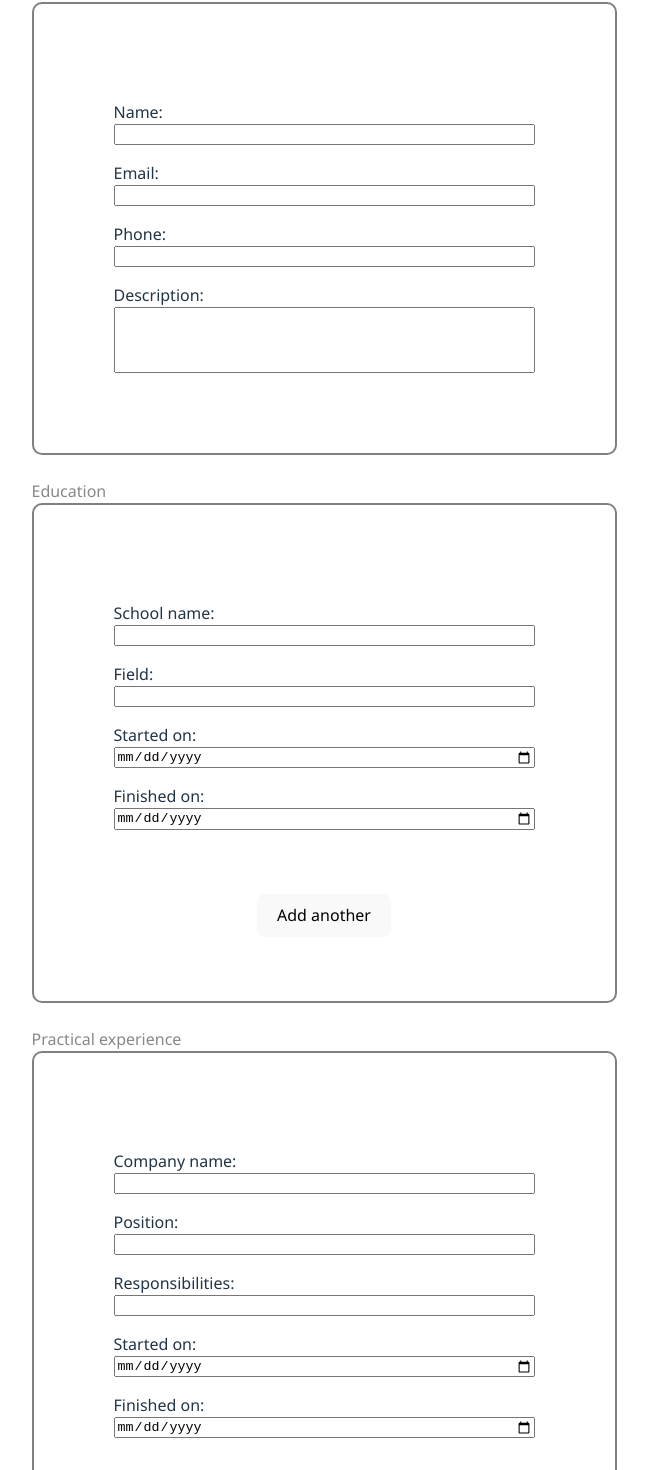
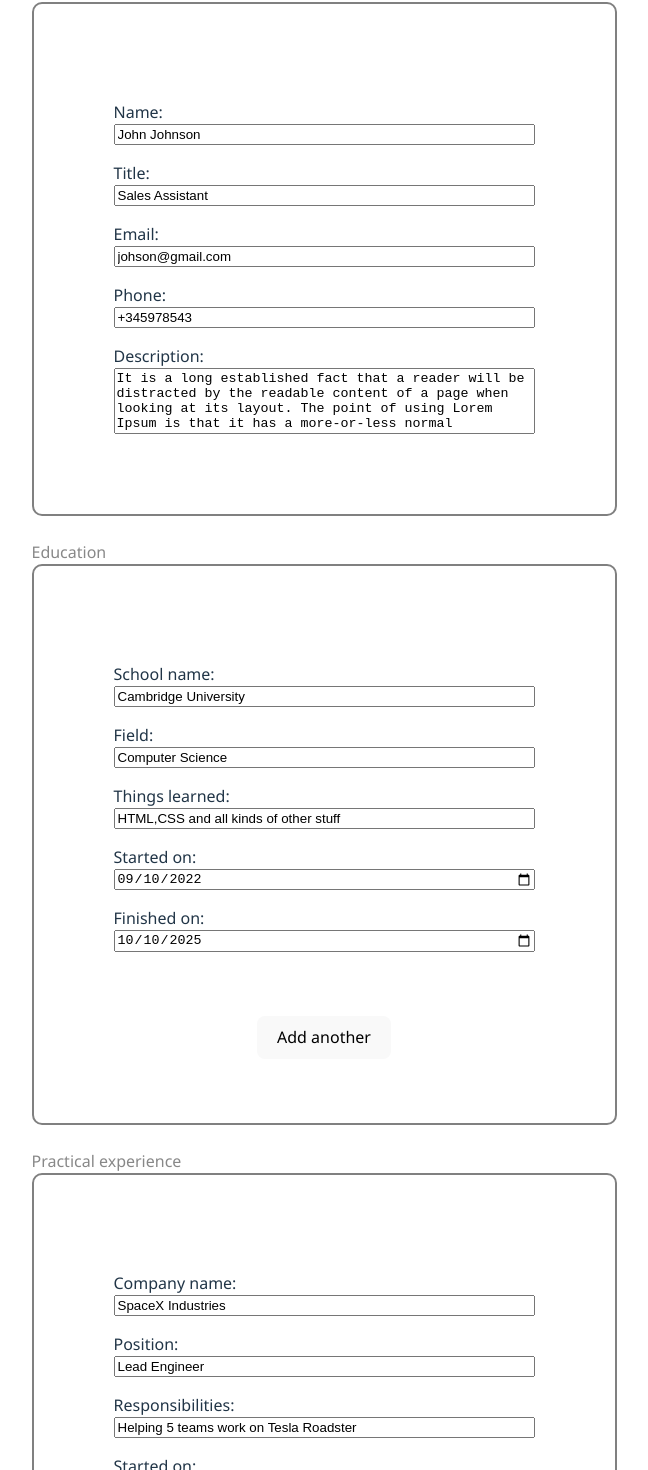
Before and after one commit to jusadocode/cv-application, a React (Vite) app: page / in a window 1280 px wide. Shown: the part 179-1649 px from the top of the page, without its empty margins (316-964 px from the left). Built offline with nearby package versions, Linux system fonts and the light colour scheme.

Commit message:
adding finished assignment

```diff
--- a/src/App.jsx
+++ b/src/App.jsx
@@ -6,11 +6,35 @@ import DisplaySection from './components/displaySection';
 
 function App() {
 
+  const initialGeneralInfo = {
+    name: 'John Johnson',
+    title: 'Sales Assistant',
+    'e-mail': 'johson@gmail.com',
+    phone: '+345978543',
+    description: "It is a long established fact that a reader will be distracted by the readable content of a page when looking at its layout. The point of using Lorem Ipsum is that it has a more-or-less normal distribution of letters, as opposed to using 'Content here, content here', making it look like readable English."
+  }
+
+  const initialEduInfo = {
+    school: 'Cambridge University',
+    field: 'Computer Science',
+    summary: 'HTML,CSS and all kinds of other stuff',
+    'study-start': '2022-09-10',
+    'study-end': '2025-10-10',
+  }
+
+  const initialPracticalInfo = {
+    name: 'SpaceX Industries',
+    position: 'Lead Engineer',
+    responsibilities: 'Helping 5 teams work on Tesla Roadster',
+    'work-start': '2025-10-10',
+    'work-end': '2027-10-10',
+  }
+
   const [isDisplaying, setIsDisplaying] = useState(false);
 
-  const [generalInfo, setGeneralInfo] = useState({})
-  const [eduInfo, setEduInfo] = useState([])
-  const [practicalInfo, setPracticalInfo] = useState([])
+  const [generalInfo, setGeneralInfo] = useState(initialGeneralInfo)
+  const [eduInfo, setEduInfo] = useState([initialEduInfo])
+  const [practicalInfo, setPracticalInfo] = useState([initialPracticalInfo])
 
 
 
--- a/src/components/creationSection.jsx
+++ b/src/components/creationSection.jsx
@@ -11,29 +11,33 @@ function CreationSection({setGeneralInfo, setEduInfo, setPracticalInfo, generalI
   const [practicalAmount, setPracticalAmount] = useState(practicalInfo.length || 1);
 
   const addEduSection = () => {
-    setEduAmount(eduAmount + 1);
+    const newEduInfo = [...eduInfo, {}];
+
+    setEduInfo(newEduInfo);
+    setEduAmount(newEduInfo.length);
+
   };
 
   const addPracticalSection = () => {
-    setPracticalAmount(practicalAmount + 1);
+    const newPracticalInfo = [...practicalInfo, {}];
+    setPracticalInfo(newPracticalInfo);
+    setPracticalAmount(newPracticalInfo.length);
   };
 
   const removeEduSection = () => {
-    if(eduInfo.length === eduAmount) {
-      eduInfo = eduInfo.splice(eduInfo.length - 2, 1);
-      setEduInfo(eduInfo);
+    if (eduAmount > 1) {
+      const newEduInfo = eduInfo.slice(0, -1);
+      setEduInfo(newEduInfo);
+      setEduAmount(newEduInfo.length);
     }
-
-    setEduAmount(eduAmount - 1);
   };
 
   const removePracticalSection = () => {
-    if(practicalInfo.length === practicalAmount) {
-      practicalInfo = practicalInfo.splice(practicalInfo.length - 2, 1);
-      setEduInfo(practicalInfo);
+    if (practicalAmount > 1) {
+      const newPracticalInfo = practicalInfo.slice(0, -1);
+      setPracticalInfo(newPracticalInfo);
+      setPracticalAmount(newPracticalInfo.length);
     }
-
-    setPracticalAmount(practicalAmount - 1);
   };
 
   return (
--- a/src/components/displaySection.jsx
+++ b/src/components/displaySection.jsx
@@ -2,7 +2,7 @@ import { useState } from 'react'
 
 import '../styles/DisplaySection.css'
 
-import photo from'../assets/react.svg'
+import photo from'../assets/user.png'
 
 function DisplaySection({generalInfo, eduInfo, practicalInfo}) {
     return (
@@ -15,68 +15,68 @@ function DisplaySection({generalInfo, eduInfo, practicalInfo}) {
                 </div>
 
                 <div className="about-section">
-                <h2>About</h2>
-                    It is a long established fact that a reader will be distracted by the readable content of a page when looking at its layout.
-                    The point of using Lorem Ipsum is that it has a more-or-less normal distribution of letters,
-                    as opposed to using 'Content here, content here', making it look like readable English.
+                    <h2>About</h2>
+                    <p>{generalInfo.description}</p>
                 </div>
 
                 <div className="contact-section">
                     <h3>Contact Info</h3>
-                    <p>justas.ado@gmail.com</p>
-                    <p>+37063614989</p>
+                    <p>{generalInfo['e-mail']}</p>
+                    <p>Tel: {generalInfo.phone}</p>
                 </div>
 
             </div>
             <div className="right-side">
 
                 <div className="name-section">
-                    <h2>Justas Adomaitis</h2>
-                    <h3>Front End Developer</h3>
+                    <h2>{generalInfo.name}</h2>
+                    <h5>{generalInfo.title}</h5>
                 </div>
                 <div className="education-section">
                     <h2>Education</h2>
+                    {
+                        eduInfo.map((a, index) => (
+                            <div className="education-block" key={index}>
+                                <div className="time-section">
+                                    <p style={{fontWeight: 'bold'}}>{eduInfo[index]['study-start']}</p>
+                                    <p style={{fontWeight: 'bold'}}>{eduInfo[index]['study-end']}</p>
+                                </div>
 
-                    <div className="education-block">
-                        <div className="time-section">
-                            <p style={{fontWeight: 'bold'}}>2021-04</p>
-                            <p style={{fontWeight: 'bold'}}>2022-03</p>
-                        </div>
+                                <div className="info-section">
+                                    <h3>{eduInfo[index].school}</h3>
+                                    <h4 style={{fontWeight: 'bold'}}>{eduInfo[index].field}</h4>
+                                    <p>{eduInfo[index].summary}</p>
 
-                        <div className="info-section">
-                            <p style={{fontWeight: 'bold'}}>Kaunas university Of Technology</p>
-                            <p>Computer Science</p>
-                        </div>
+                                </div>
 
+                            </div>
+                        ))
+                    }
 
-                    </div>
                 </div>
 
                 <div className="practical-section">
+                    <h2>Practical Experience</h2>
+                    {
+                        practicalInfo.map((a, index) => (
+                            <div className="practical-block" key={index}>
+                                <div className="time-section">
+                                    <p style={{fontWeight: 'bold'}}>{practicalInfo[index]['work-start']}</p>
+                                    <p style={{fontWeight: 'bold'}}>{practicalInfo[index]['work-end']}</p>
+                                </div>
 
-                    <h2>Practical Experience</h2>
+                                <div className="info-section">
+                                    <h3 >{practicalInfo[index].name}</h3>
+                                    <h4 style={{fontWeight: 'bold'}}>{practicalInfo[index].position}</h4>
+                                    <p>{practicalInfo[index].responsibilities}</p>
+                                </div>
 
-                    <div className="practical-block">
-                        <div className="time-section">
-                            <p style={{fontWeight: 'bold'}}>2021-04</p>
-                            <p style={{fontWeight: 'bold'}}>2022-03</p>
-                        </div>
-
-                        <div className="info-section">
-                            <p style={{fontWeight: 'bold'}}>Telia Lithuania</p>
-                            <p>Customer Support Specialist</p>
-                        </div>
-
-
-                    </div>
-
-
+                            </div>
+                        ))
+                    }
 
                 </div>
             </div>
-
-
-
 
         </div>
 
--- a/src/components/educationSection.jsx
+++ b/src/components/educationSection.jsx
@@ -19,16 +19,19 @@ function EducationSection({index, eduInfo, setEduInfo}) {
         <>
         <div className='section-input-card'>
           <label htmlFor="school">School name:</label>
-          <input type="text" name='school' onChange={handleChange}/>
+          <input type="text" name='school' onChange={handleChange} value={eduInfo[index].school}/>
 
           <label htmlFor="field">Field:</label>
-          <input type="email" name='field' onChange={handleChange}/>
+          <input type="email" name='field' onChange={handleChange} value={eduInfo[index].field}/>
+
+          <label htmlFor="summary">Things learned:</label>
+          <input type="text" name='summary' onChange={handleChange} value={eduInfo[index].summary}/>
 
           <label htmlFor="start-date">Started on:</label>
-          <input type="date" name='study-start' onChange={handleChange}/>
+          <input type="date" name='study-start' onChange={handleChange} value={eduInfo[index]['study-start']}/>
 
           <label htmlFor="end-date">Finished on:</label>
-          <input type="date" name='study-end' onChange={handleChange}/>
+          <input type="date" name='study-end' onChange={handleChange} value={eduInfo[index]['study-end']}/>
 
 
         </div>
--- a/src/components/generalSection.jsx
+++ b/src/components/generalSection.jsx
@@ -19,14 +19,17 @@ function GeneralSection({ generalInfo, setGeneralInfo }) {
       <label htmlFor="name">Name:</label>
       <input type="text" name='name' onChange={handleChange} value={generalInfo.name}/>
 
+      <label htmlFor="title">Title:</label>
+      <input type="text" name='title' onChange={handleChange} value={generalInfo.title}/>
+
       <label htmlFor="e-mail">Email:</label>
       <input type="email" name='e-mail' onChange={handleChange} value={generalInfo['e-mail']}/>
 
       <label htmlFor="phone">Phone:</label>
-      <input type="tel" name='phone' onChange={handleChange}/>
+      <input type="tel" name='phone' onChange={handleChange} value={generalInfo.phone}/>
 
       <label htmlFor="description">Description:</label>
-      <textarea  name='description' rows="4" cols="50" onChange={handleChange}/>
+      <textarea  name='description' rows="4" cols="50" onChange={handleChange} value={generalInfo.description}/>
     </div>
     </>
   )
--- a/src/components/practicalSection.jsx
+++ b/src/components/practicalSection.jsx
@@ -17,19 +17,19 @@ function PracticalSection({index, practicalInfo, setPracticalInfo}) {
         <>
         <div className='section-input-card'>
           <label htmlFor="name">Company name:</label>
-          <input type="text" name='name' onChange={handleChange}/>
+          <input type="text" name='name' onChange={handleChange} value={practicalInfo[index].name}/>
 
-          <label htmlFor="e-mail">Position:</label>
-          <input type="email" name='e-mail' onChange={handleChange}/>
+          <label htmlFor="position">Position:</label>
+          <input type="email" name='position' onChange={handleChange} value={practicalInfo[index].position}/>
 
-          <label htmlFor="resp">Responsibilities:</label>
-          <input type="text" name='resp' onChange={handleChange}/>
+          <label htmlFor="responsibilities">Responsibilities:</label>
+          <input type="text" name='responsibilities' onChange={handleChange} value={practicalInfo[index].responsibilities}/>
 
-          <label htmlFor="start-date">Started on:</label>
-          <input type="date" name='work-start' onChange={handleChange}/>
+          <label htmlFor="work-start">Started on:</label>
+          <input type="date" name='work-start' onChange={handleChange} value={practicalInfo[index]['work-start']}/>
 
-          <label htmlFor="end-date">Finished on:</label>
-          <input type="date" name='work-end' onChange={handleChange}/>
+          <label htmlFor="work-end">Finished on:</label>
+          <input type="date" name='work-end' onChange={handleChange}  value={practicalInfo[index]['work-end']}/>
         </div>
         </>
       )
--- a/src/styles/DisplaySection.css
+++ b/src/styles/DisplaySection.css
@@ -59,7 +59,7 @@ h4 {
   border: 1px solid gray;
   animation: section-fade ease-in-out 0.6s;
   display: grid;
-  grid-template-columns: 0.5fr 2.5fr;
+  grid-template-columns: 1fr 2fr;
   text-align: left;
 }
 
@@ -91,7 +91,7 @@ h4 {
 
 .right-side > *,
 .left-side > * {
-  margin: 3rem;
+  margin: 1.5rem;
 }
 
 .name-section p {
@@ -112,3 +112,7 @@ h4 {
 .time-section {
   white-space: nowrap;
 }
+
+.about-section {
+  font-size: 0.8rem;
+}
```
Also changed, not shown: src/assets/user.png (added).
